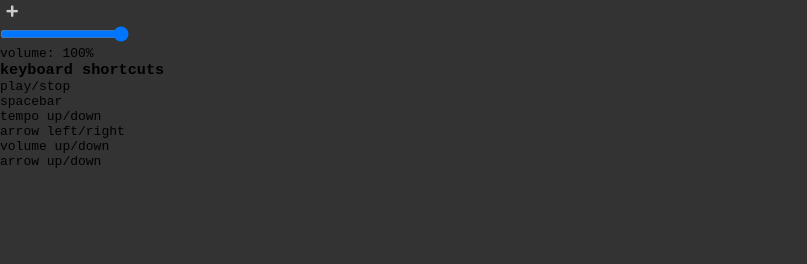
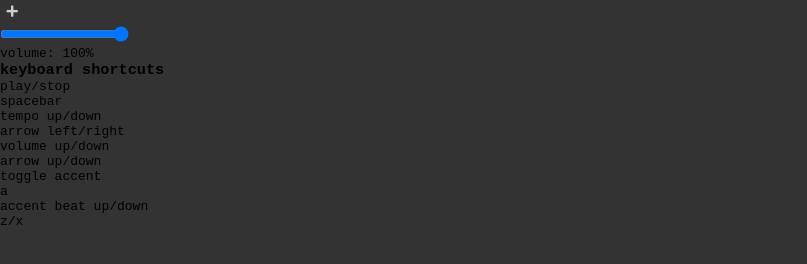
Before and after one commit to alanpaulprice/metronome, a React (Create React App) app: page / in a window 1280 px wide. Shown: the part 200-464 px from the top of the page, without its empty margins (0-807 px from the left). Built offline with nearby package versions, Linux system fonts and the light colour scheme; no server answers.

Commit message:
KeyboardShortcuts: removed classNames, added accent shortcuts

```diff
--- a/src/components/KeyboardShortcuts.js
+++ b/src/components/KeyboardShortcuts.js
@@ -2,22 +2,30 @@ import React from 'react';
 
 const KeyboardShortcuts = () => {
   return (
-    <div className="KeyboardShortcuts">
+    <div>
       <h3>keyboard shortcuts</h3>
       <div>
-        <div className="action">play/stop</div>
-        <div className="shortcut">spacebar</div>
+        <div>play/stop</div>
+        <div>spacebar</div>
       </div>
       <div>
-        <div className="action">tempo up/down</div>
-        <div className="shortcut">arrow left/right</div>
+        <div>tempo up/down</div>
+        <div>arrow left/right</div>
       </div>
       <div>
-        <div className="action">volume up/down</div>
-        <div className="shortcut">arrow up/down</div>
+        <div>volume up/down</div>
+        <div>arrow up/down</div>
+      </div>
+      <div>
+        <div>toggle accent</div>
+        <div>a</div>
+      </div>
+      <div>
+        <div>accent beat up/down</div>
+        <div>z/x</div>
       </div>
     </div>
   );
-}
+};
 
 export default KeyboardShortcuts;
```
